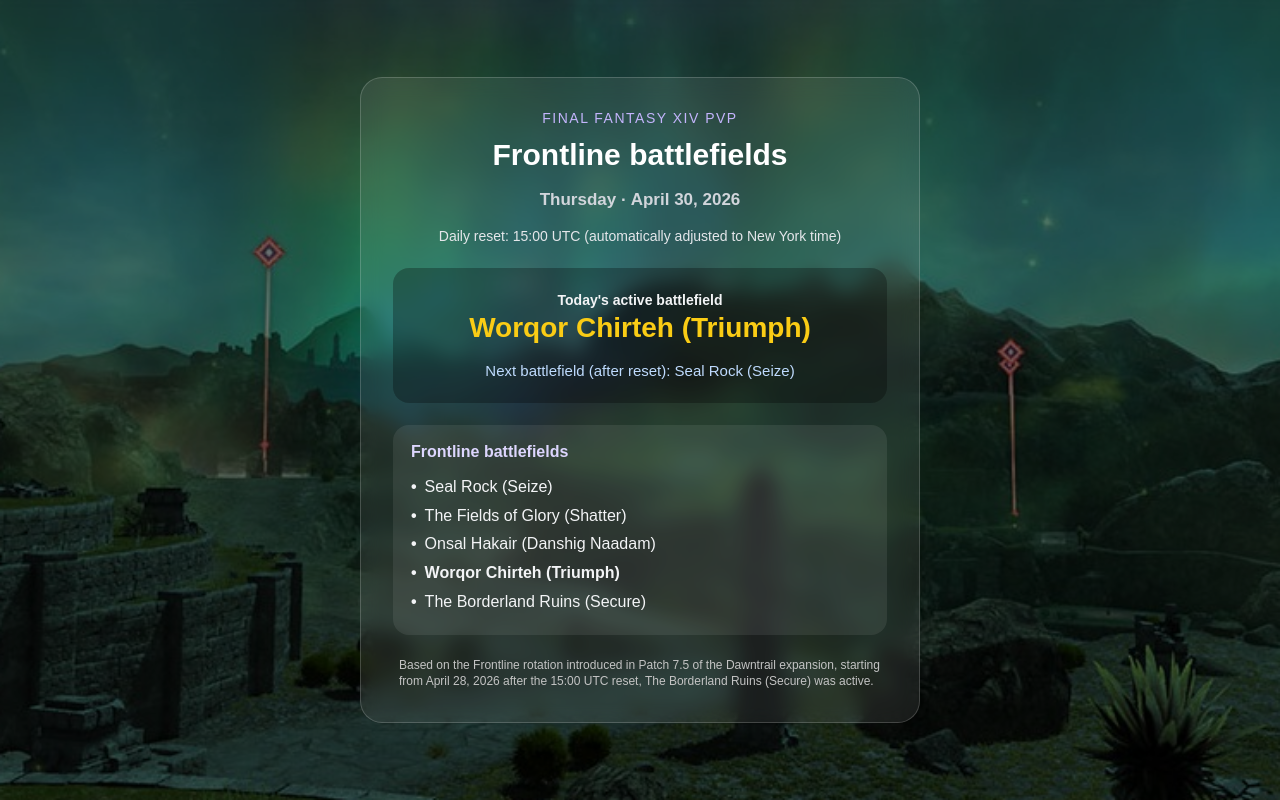
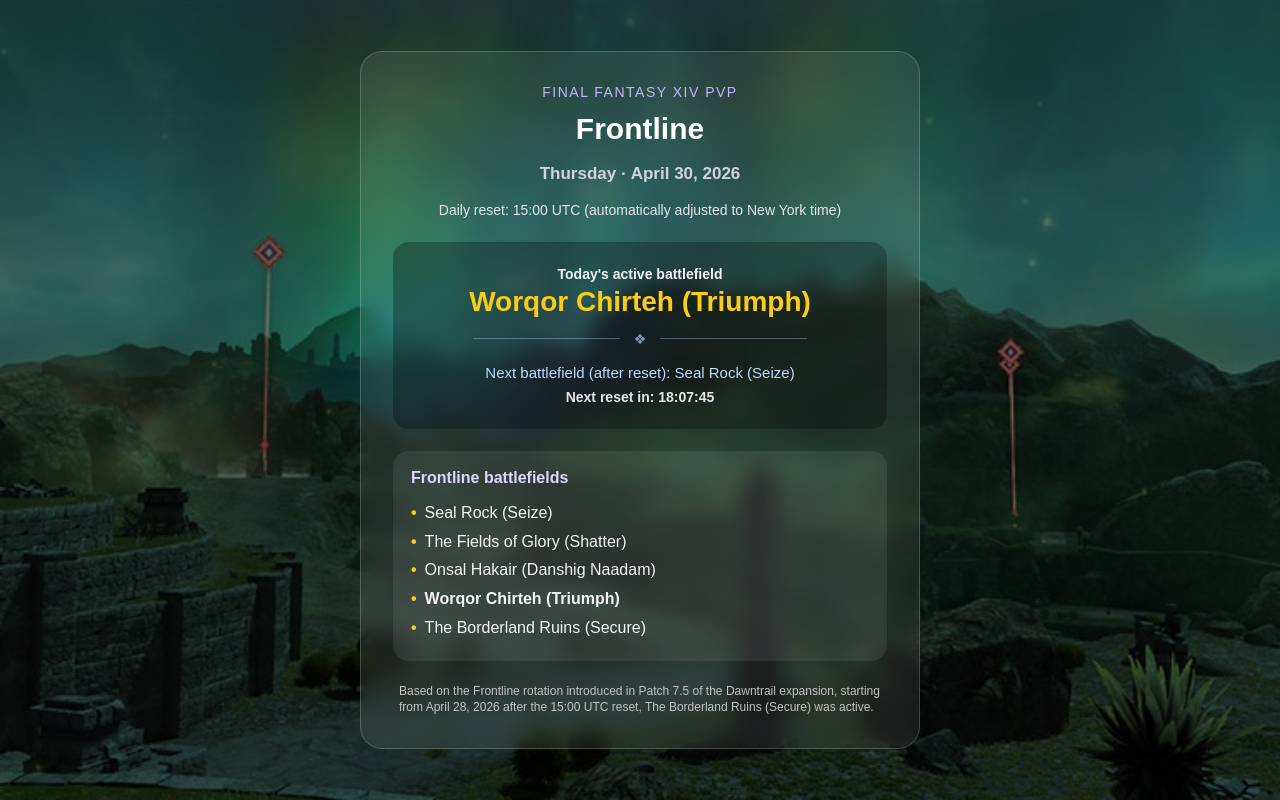
Before and after one commit to Evelyn-MS/ffxiv-pvp, a plain HTML site: page index.html in a window 1280 px wide. Drawn offline with Linux system fonts and the light colour scheme.

Commit message:
add reset countdown and divider

```diff
--- a/index.html
+++ b/index.html
@@ -90,12 +90,40 @@
       font-size: 28px;
       font-weight: bold;
       color: #facc15;
-      margin-bottom: 18px;
+      margin-bottom: 14px;
+    }
+
+    .divider {
+      display: flex;
+      align-items: center;
+      justify-content: center;
+      gap: 14px;
+      margin: 8px auto 18px;
+      width: 75%;
+    }
+
+    .divider span {
+      height: 1px;
+      flex: 1;
+      background: rgba(191, 219, 254, 0.35);
+    }
+
+    .divider-icon {
+      color: rgba(191, 219, 254, 0.65);
+      font-size: 14px;
+      line-height: 1;
     }
 
     .next {
       color: #bfdbfe;
       font-size: 15px;
+      margin-bottom: 8px;
+    }
+
+    .countdown {
+      color: #e5e7eb;
+      font-size: 14px;
+      font-weight: 600;
     }
 
     .maps {
@@ -120,7 +148,7 @@
 
     .maps li::before {
       content: "•";
-      color: #f3f4f6;
+      color: #facc15;
       margin-right: 8px;
       font-weight: bold;
     }
@@ -143,7 +171,7 @@
   <main class="card">
     <p class="label">Final Fantasy XIV PvP</p>
 
-    <h1>Frontline battlefields</h1>
+    <h1>Frontline</h1>
 
     <p class="date" id="todayDate"></p>
 
@@ -152,7 +180,15 @@
     <section class="battlefield-box">
       <p class="subtitle">Today's active battlefield</p>
       <div class="battlefield-name" id="battlefieldName"></div>
+
+      <div class="divider">
+        <span></span>
+        <div class="divider-icon">❖</div>
+        <span></span>
+      </div>
+
       <p class="next" id="nextBattlefield"></p>
+      <p class="countdown" id="countdown"></p>
     </section>
 
     <section class="maps">
@@ -187,25 +223,41 @@
 
     const baseResetTimeUTC = Date.UTC(2026, 3, 28, 15, 0, 0);
     const baseIndex = 5;
+    const oneDay = 86400000;
 
     function getCurrentReset(date) {
-      const resetHour = 15;
-
       const todayReset = Date.UTC(
         date.getUTCFullYear(),
         date.getUTCMonth(),
         date.getUTCDate(),
-        resetHour
+        15,
+        0,
+        0
       );
 
       return date.getTime() < todayReset
-        ? todayReset - 86400000
+        ? todayReset - oneDay
         : todayReset;
+    }
+
+    function getNextReset(date) {
+      const todayReset = Date.UTC(
+        date.getUTCFullYear(),
+        date.getUTCMonth(),
+        date.getUTCDate(),
+        15,
+        0,
+        0
+      );
+
+      return date.getTime() < todayReset
+        ? todayReset
+        : todayReset + oneDay;
     }
 
     function getBattlefieldIndex(date) {
       const diffDays = Math.floor(
-        (getCurrentReset(date) - baseResetTimeUTC) / 86400000
+        (getCurrentReset(date) - baseResetTimeUTC) / oneDay
       );
 
       return (baseIndex + diffDays + battlefields.length) % battlefields.length;
@@ -222,7 +274,16 @@
       return `${weekday} · ${fullDate}`;
     }
 
-    function render() {
+    function formatCountdown(milliseconds) {
+      const totalSeconds = Math.max(0, Math.floor(milliseconds / 1000));
+      const hours = String(Math.floor(totalSeconds / 3600)).padStart(2, "0");
+      const minutes = String(Math.floor((totalSeconds % 3600) / 60)).padStart(2, "0");
+      const seconds = String(totalSeconds % 60).padStart(2, "0");
+
+      return `${hours}:${minutes}:${seconds}`;
+    }
+
+    function renderStaticContent() {
       const now = new Date();
       const index = getBattlefieldIndex(now);
       const next = (index + 1) % battlefields.length;
@@ -264,7 +325,22 @@
       });
     }
 
-    render();
+    function updateCountdown() {
+      const now = new Date();
+      const nextReset = getNextReset(now);
+      const remaining = nextReset - now.getTime();
+
+      document.getElementById("countdown").textContent =
+        "Next reset in: " + formatCountdown(remaining);
+
+      if (remaining <= 1000) {
+        renderStaticContent();
+      }
+    }
+
+    renderStaticContent();
+    updateCountdown();
+    setInterval(updateCountdown, 1000);
   </script>
 </body>
 </html>
```
